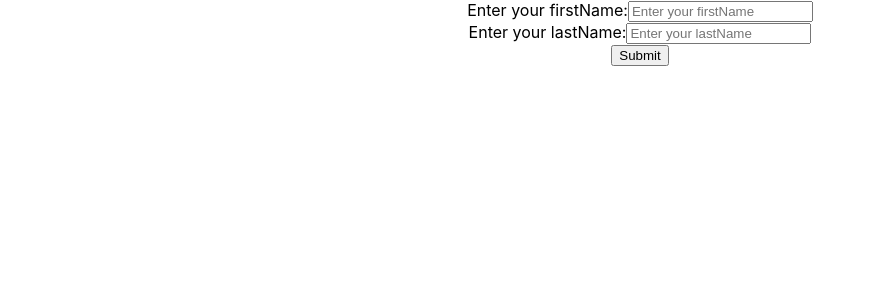
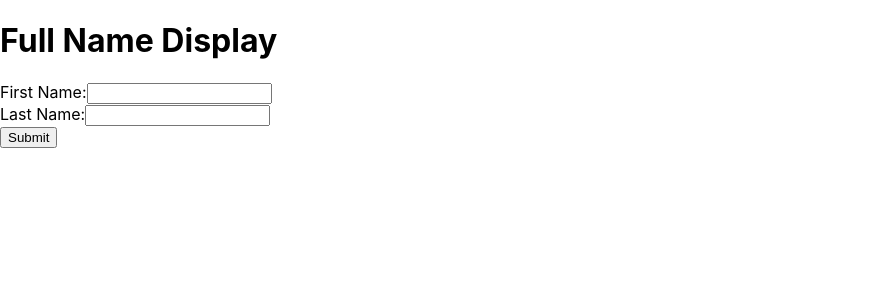
Before and after one commit to BICKY03/displyname, a React (Create React App) app: page / in a window 1280 px wide. Shown: the top 300 px of the page, without its empty margins (0-876 px from the left). Built offline with nearby package versions, Linux system fonts and the light colour scheme.

Commit message:
Update App.js

```diff
--- a/src/App.js
+++ b/src/App.js
@@ -1,68 +1,45 @@
-import React, { useState } from 'react';
-import './App.css';
+import "./index.css";
+import { useState } from "react";
 
-function App() {
-  // State variables for first name, last name, and full name
-  const [name, setName] = useState({ firstName: "", lastName: "" });
-  const [fullName, setFullName] = useState('');
+export default function App() {
+  const [firstName, setFirstName] = useState("");
+  const [lastName, setLastName] = useState("");
+  const [fullName, setFullName] = useState("");
+  const [hasFullName, sethasFullName] = useState(false);
 
-  // Function to handle changes in input fields
-  function handleChange(event) {
-    const { name, value } = event.target;
-    setName(prev => ({
-      ...prev,
-      [name]: value
-    }));
-  }
-
-  // Function to handle form submission
-  function handleSubmit(event) {
-    event.preventDefault();
-    // Check if both first name and last name are provided
-    if (name.firstName && name.lastName) {
-      // Combine first name and last name to form full name
-      setFullName(`${name.firstName} ${name.lastName}`);
-    }
-  }
+  const handleSubmit = (e) => {
+    e.preventDefault();
+    setFullName(`${firstName} ${lastName}`);
+    sethasFullName(true);
+  };
 
   return (
     <div className="App">
-      {/* Form to input first name and last name */}
+      <h1>Full Name Display</h1>
       <form onSubmit={handleSubmit}>
-        <label>
-          Enter your firstName:
-          {/* Input field for first name */}
+        <div>
+          <label htmlFor="fname">First Name:</label>
           <input
             type="text"
-            name="firstName"
-            value={name.firstName}
-            placeholder="Enter your firstName"
-            onChange={handleChange}
+            id="fname"
             required
+            value={firstName}
+            onChange={(e) => setFirstName(e.target.value)}
           />
-        </label>
-        <br />
-        <label>
-          Enter your lastName:
-          {/* Input field for last name */}
+        </div>
+        <div>
+          <label htmlFor="fname">Last Name:</label>
           <input
             type="text"
-            name="lastName"
-            value={name.lastName}
-            placeholder="Enter your lastName"
-            onChange={handleChange}
+            id="lname"
             required
+            value={lastName}
+            onChange={(e) => setLastName(e.target.value)}
           />
-        </label>
-        <br />
-        {/* Button to submit the form */}
+        </div>
         <button type="submit">Submit</button>
       </form>
-
-      {/* Display full name if it exists */}
-      {fullName && <p>Your full name is: {fullName}</p>}
+      {hasFullName && <p>Full Name: {fullName}</p>}
     </div>
   );
 }
-
-export default App;
```
